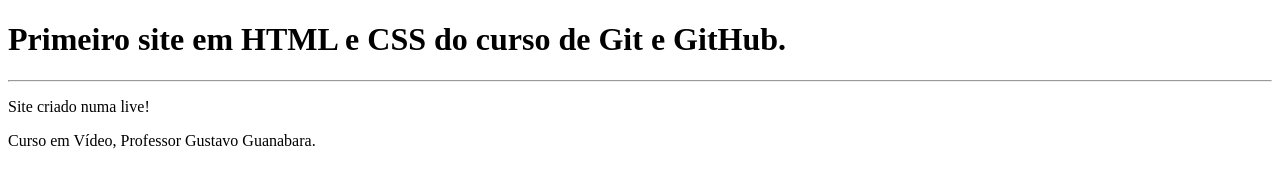
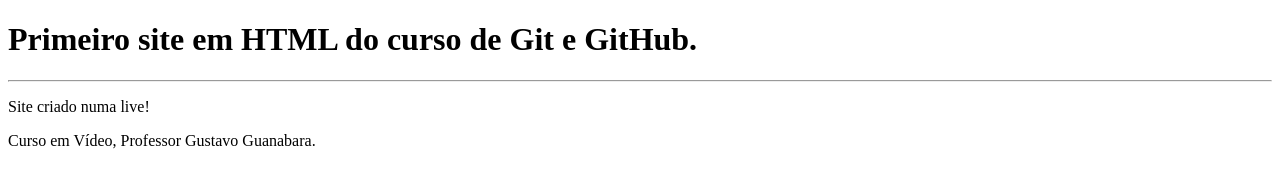
Before and after one commit to alanrodrigofreitas/ola-mundo, a plain HTML site: page site/index.html in a window 1280 px wide. Drawn offline with Linux system fonts and the light colour scheme.

Commit message:
segundo commit

```diff
--- a/site/index.html
+++ b/site/index.html
@@ -7,7 +7,7 @@
     <title>Olá, Mundo!</title>
 </head>
 <body>
-    <h1>Primeiro site em HTML e CSS do curso de Git e GitHub.</h1>
+    <h1>Primeiro site em HTML do curso de Git e GitHub.</h1>
     <hr>
     <p>Site criado numa live!</p>
     <p>Curso em Vídeo, Professor Gustavo Guanabara.</p>
```
Also changed, not shown: 1 other file.
